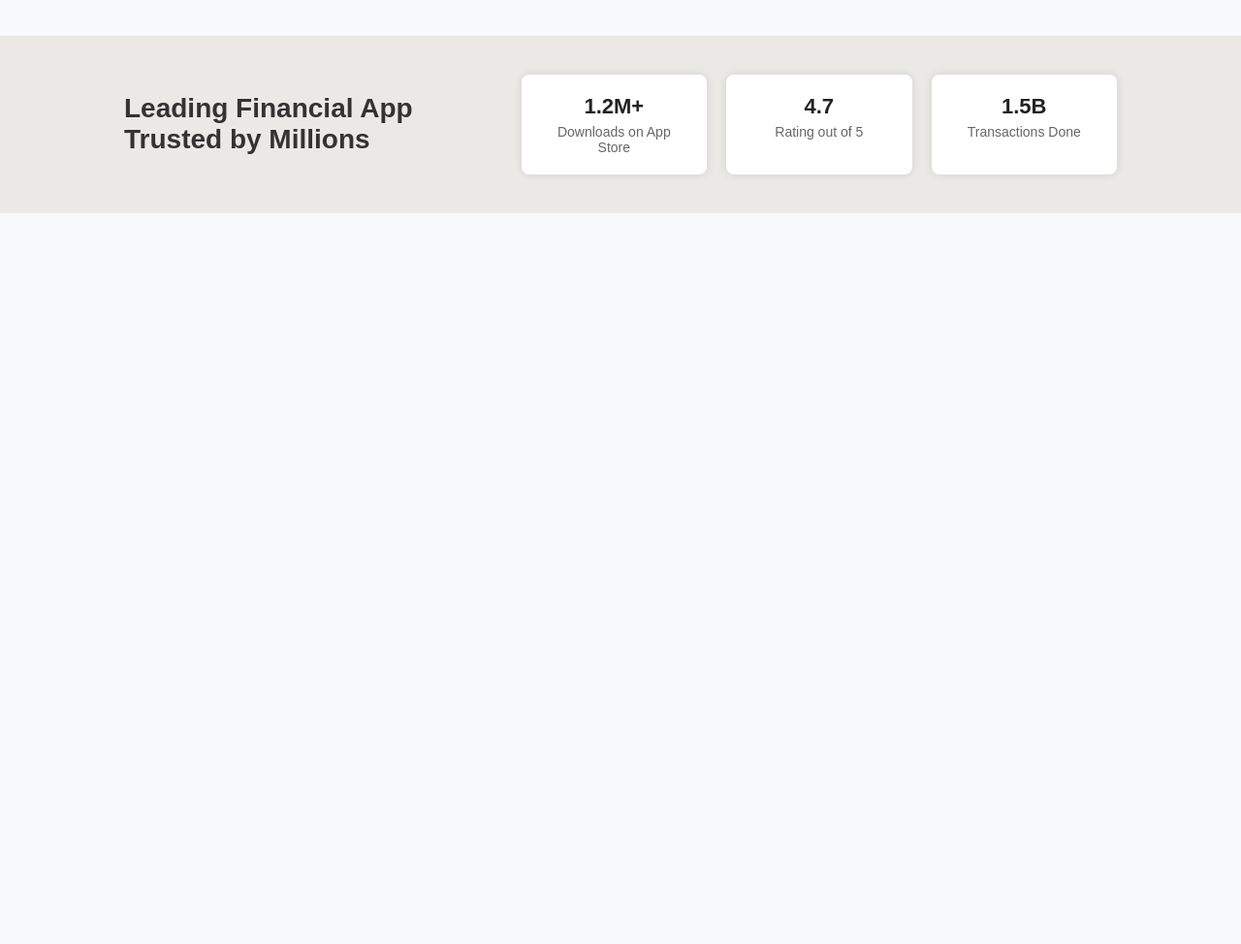
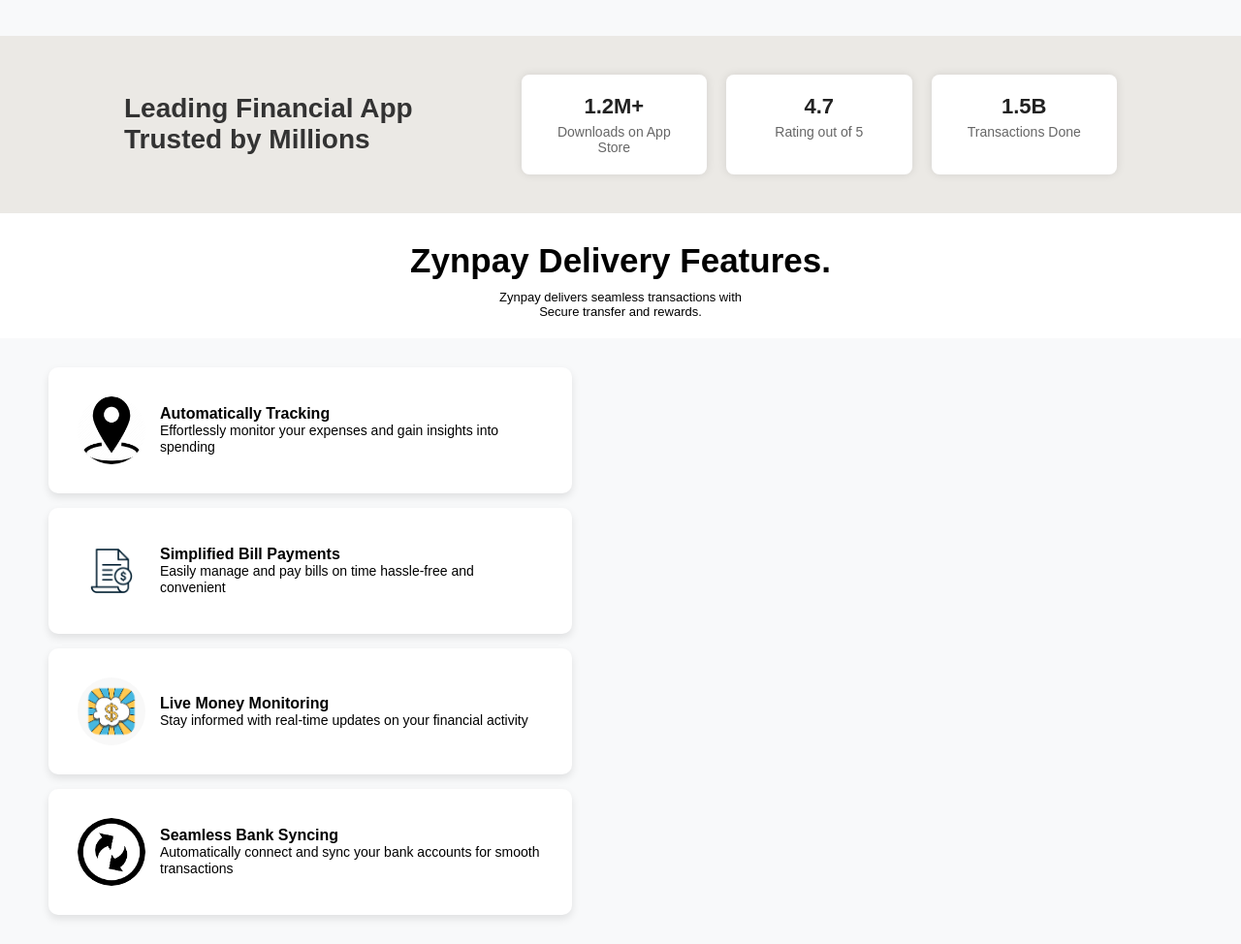
Before and after one commit to Manikanta-81/Spiway-landing-page-, a plain HTML site: page index.html in a window 1280 px wide. Shown: the part 500-1474 px from the top of the page at 97% size. Before the commit the page ends 800 px from the top, so only its background shows below. Drawn offline with Linux system fonts and the light colour scheme.

Commit message:
Second commit

```diff
--- a/index.html
+++ b/index.html
@@ -110,8 +110,30 @@
 
 <!--  Delivery featres section -->
 
-<div class="delivery"></div>
-<div class=""></div>
+<div class="delivery">
+  <h2>Zynpay Delivery Features.</h2>
+  <p>Zynpay delivers seamless transactions with<br />Secure transfer and rewards.</p>
+</div>
+
+<div class="menu-list">
+  <div class="menu-box">
+      <img src="./images/tracking.png" alt="Item 1">
+      <h2>Automatically Tracking <br> <span>Effortlessly monitor your expenses and gain insights into spending</span></h2>
+  </div>
+  <div class="menu-box">
+      <img src="./images/bill payment.png" alt="Item 2">
+      <h2>Simplified Bill Payments <br> <span>Easily manage and pay bills on time hassle-free and convenient</span></h2>
+  </div>
+  <div class="menu-box">
+      <img src="./images/monitoring2 .png" alt="Item 3">
+      <h2>Live Money Monitoring <br> <span>Stay informed with real-time updates on your financial activity</span></h2>
+  </div>
+  <div class="menu-box">
+      <img src="./images/syncing.png" alt="Item 4">
+      <h2>Seamless Bank Syncing <br> <span>Automatically connect and sync your bank accounts for smooth transactions</span></h2>
+  </div>
+</div>
+
 
   </body>
 </html>
--- a/styles.css
+++ b/styles.css
@@ -5,11 +5,8 @@
     font-family: Arial, sans-serif;
 }
 
-body {
-    background-color: #f8f9fa;
-}
 
-/* Navbar */
+
 .navbar {
     display: flex;
     align-items: center;
@@ -17,8 +14,19 @@
     padding: 15px 50px;
     background-color: white;
     box-shadow: 0 2px 10px rgba(0, 0, 0, 0.1);
-    position: relative;
+    position: fixed;
+    top: 0;
+    left: 0;
+    width: 100%;
+    z-index: 1000;
+    border-radius: 5    px;
 }
+
+body {
+    background-color: #f8f9fa;
+    padding-top: 70px;
+}
+
 
 .logo {
     display: flex;
@@ -305,3 +313,63 @@
     color: #666;
     margin-top: 5px;
   }
+
+  /* Delivery features styling*/
+  .delivery {
+    text-align: center;
+    background-color: white;
+    color: black;
+    font-family: 'Verdana', sans-serif;
+    padding: 20px;
+  }
+
+  .delivery h2 {
+    font-size: 35px;
+    margin-top: 9px;
+  }
+  .delivery p {
+    font-size: 13px;
+    margin-top: 10px;
+  }
+
+  /* menu-list----------------------------------------- */
+  .menu-list {
+    display: flex;
+    flex-direction: column; /* Stack items vertically */
+    gap: 15px;
+    padding: 30px;
+    margin-left: 20px; /* Start 20px from the left */
+    max-width: 600px; /* Reducing container size */
+}
+
+.menu-box {
+    display: flex;
+    align-items: center;
+    background: white;
+    padding: 30px;
+    border-radius: 10px;
+    box-shadow: 0 4px 8px rgba(0, 0, 0, 0.1);
+    width: 100%;
+}
+
+.menu-box img {
+    width: 70px;  /* Small image */
+    height: 70px;
+    border-radius: 50%; /* Makes it round */
+    object-fit: cover;
+    margin-right: 15px; /* Space between image and text */
+}
+
+.menu-box h2 {
+    font-size: 16px; /* Heading size */
+    margin: 0;
+    font-weight: bold;
+    line-height: 1.2;
+}
+
+.menu-box h2 span {
+    display: block; /* Makes text appear below h2 */
+    font-size: 14px; /* Smaller font size for description */
+    color: black;
+    font-weight: normal;
+}
```
Also changed, not shown: images/bill payment.png (added), images/monitoring.png (added), images/monitoring2 .png (added), images/syncing.png (added), images/tracking.png (added).
